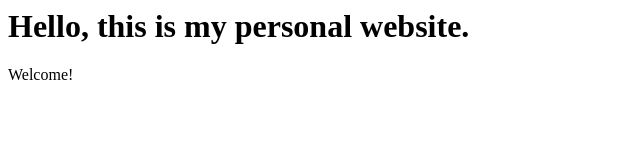
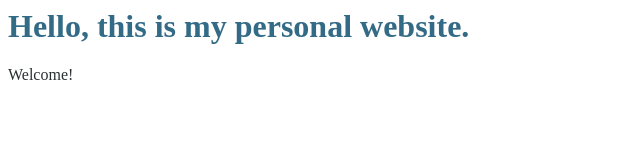
Before and after one commit to yixinmao/yixinmao.github.io, a plain HTML site: page index.html in a window 1280 px wide. Shown: the whole page, without its empty margins (0-640 px from the left). Drawn offline with Linux system fonts and the light colour scheme.

Commit message:
Add color

```diff
--- a/index.html
+++ b/index.html
@@ -1,3 +1,3 @@
-<h1> Hello, this is my personal website. </h1>
+<h1 style="color:#336B87;"> Hello, this is my personal website. </h1>
 
-Welcome!
+<p style="color:#2A3132;"> Welcome! </p>
```
